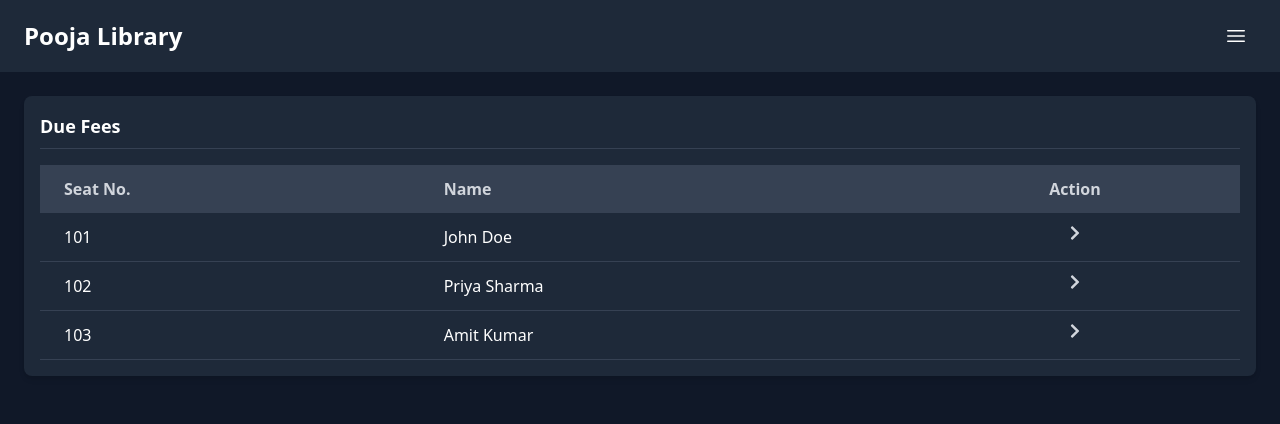
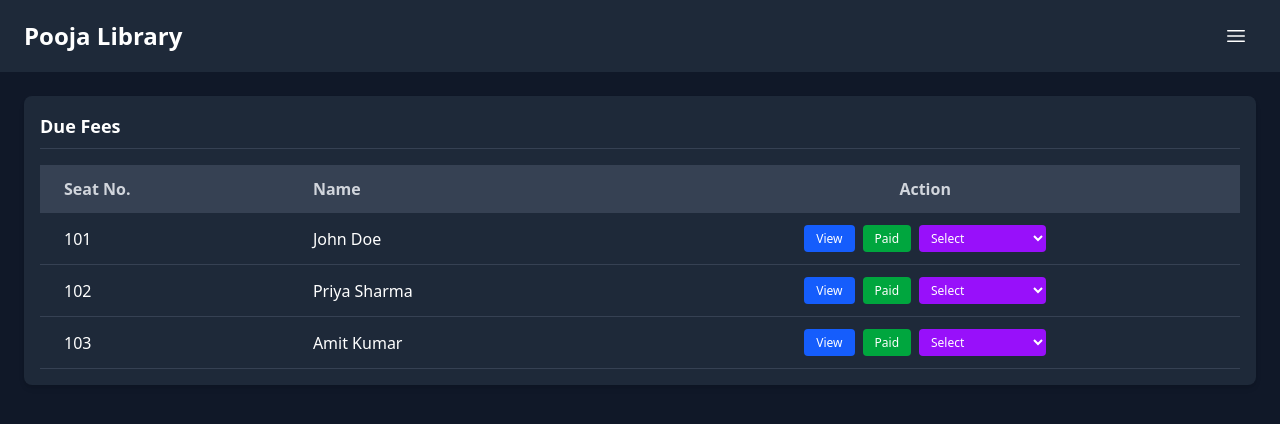
Before and after one commit to deepkshrma/library, a React (Vite) app in the folder frontend/: page /DueFees in a window 1280 px wide. Shown: the top 424 px of the page. Built offline with nearby package versions, Linux system fonts and the light colour scheme.

Commit message:
DueFees updated

```diff
--- a/frontend/src/App.jsx
+++ b/frontend/src/App.jsx
@@ -1,6 +1,4 @@
 import { BrowserRouter as Router, Routes, Route, Link } from "react-router-dom";
-import StudentForm from "./components/StudentForm";
-import StudentList from "./components/StudentList";
 import { useState } from "react";
 import MainPage from "./Pages/MainPage/MainPage";
 import ActiveMembers from "./Pages/ActiveMembers/ActiveMembers";
--- a/frontend/src/Pages/DueFees/DueFees.jsx
+++ b/frontend/src/Pages/DueFees/DueFees.jsx
@@ -1,8 +1,7 @@
 import React, { useState } from "react";
 import { Bars3Icon } from "@heroicons/react/24/outline";
 import Sidebar from "../../components/Sidebar.jsx";
-import { FaChevronRight } from "react-icons/fa";
-import { Navigate, useNavigate } from "react-router-dom";
+import { useNavigate } from "react-router-dom";
 
 function DueFees() {
   const [isSidebarOpen, setIsSidebarOpen] = useState(false);
@@ -17,8 +16,7 @@ function DueFees() {
     setIsSidebarOpen(!isSidebarOpen);
   };
 
-  const handleRightClick = () => {
-    // alert(`Action for Seat No: ${seatNo}`);
+  const handleViewClick = () => {
     navigate("/Profile");
   };
 
@@ -60,16 +58,33 @@ function DueFees() {
               </thead>
               <tbody>
                 {members.map((member) => (
-                  <tr key={member.seatNo} className="border-b border-gray-700 ">
+                  <tr key={member.seatNo} className="border-b border-gray-700">
                     <td className="px-3 py-2 md:px-6 md:py-3">
                       {member.seatNo}
                     </td>
                     <td className="px-3 py-2 md:px-6 md:py-3">{member.name}</td>
-                    <td className="px-3 py-2 md:px-6 md:py-3 text-center flex justify-center">
-                      <FaChevronRight
-                        onClick={() => handleRightClick()}
-                        className="text-gray-300 hover:text-gray-400 cursor-pointer"
-                      />
+                    <td className="px-3 py-2 md:px-6 md:py-3 text-center">
+                      <div className="flex justify-center gap-2">
+                        {/* View button */}
+                        <button
+                          onClick={() => handleViewClick()}
+                          className="bg-blue-600 hover:bg-blue-700 text-white text-xs px-3 py-1 rounded"
+                        >
+                          View
+                        </button>
+
+                        {/* Paid button */}
+                        <button className="bg-green-600 hover:bg-green-700 text-white text-xs px-3 py-1 rounded">
+                          Paid
+                        </button>
+
+                        {/* Payment dropdown */}
+                        <select className="bg-purple-600 hover:bg-purple-700 text-white text-xs px-2 py-1 rounded cursor-pointer focus:outline-none">
+                          <option value="">Select</option>
+                          <option value="cash">Cash</option>
+                          <option value="online">Online Payment</option>
+                        </select>
+                      </div>
                     </td>
                   </tr>
                 ))}
```
